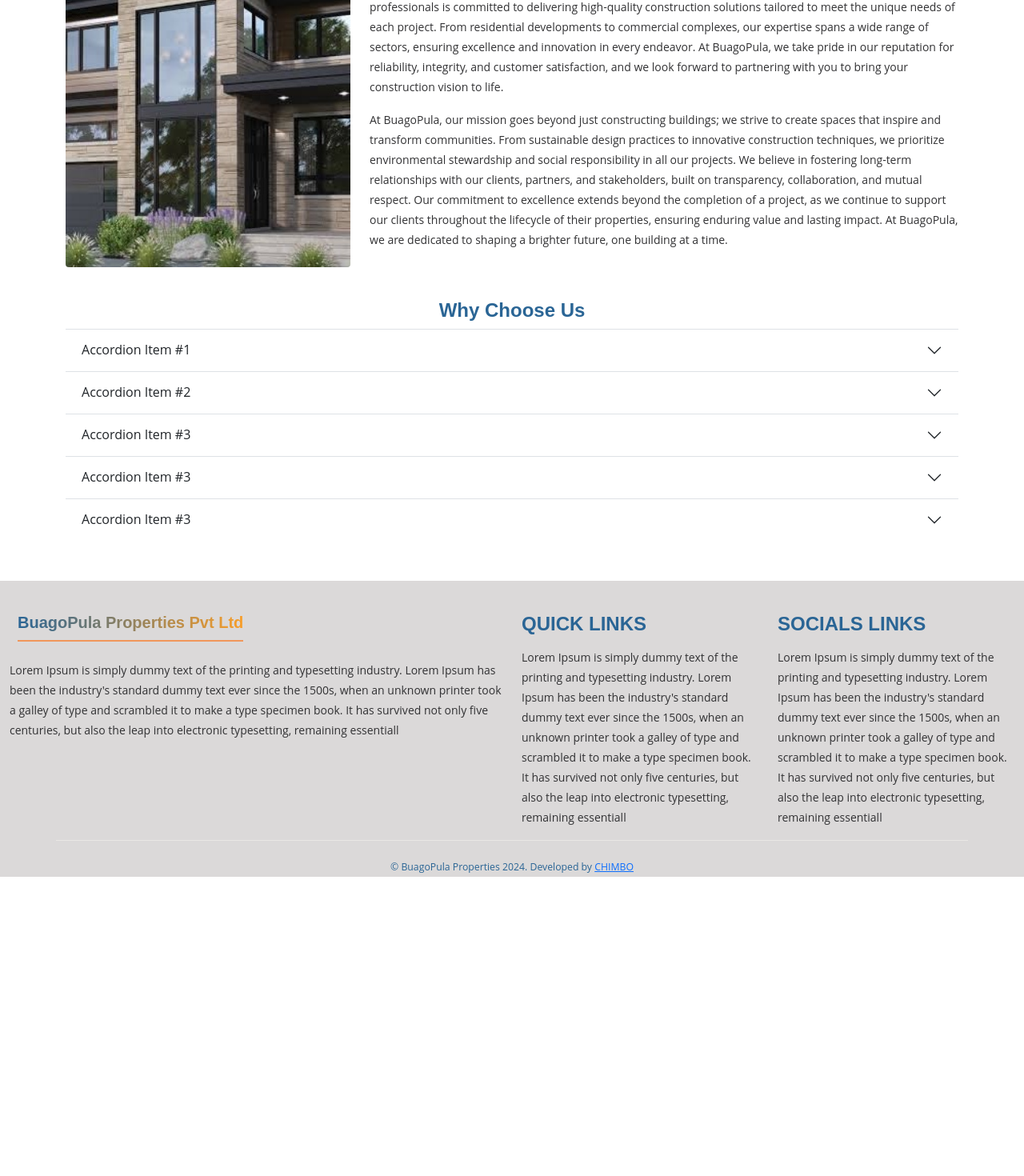
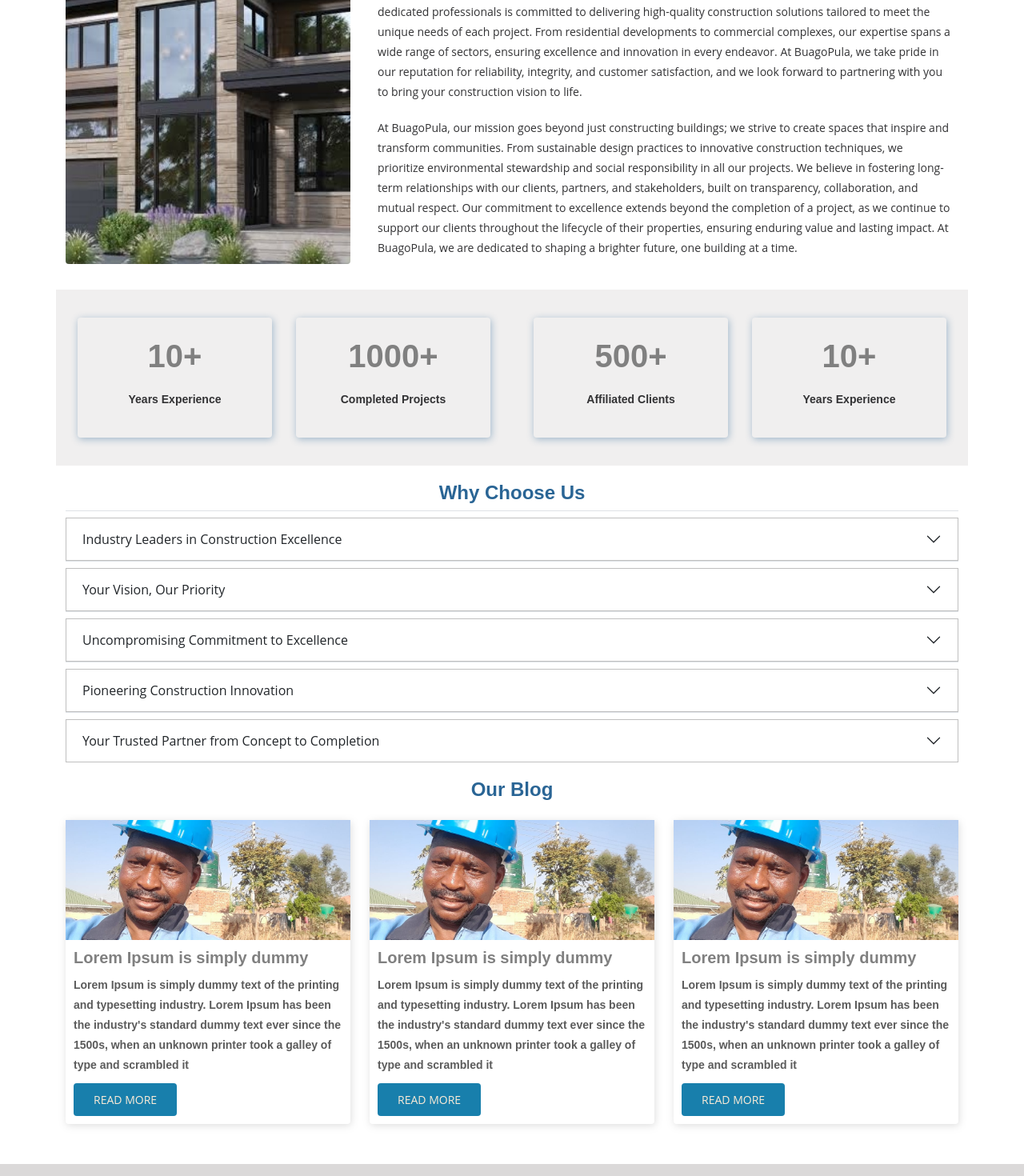
Before and after one commit to chimbo87/buagoConstruction, a React (Vite) app: page /about in a window 1280 px wide. Shown: the part 920-2390 px from the top of the page at 80% size. Before the commit the page ends 2016 px from the top, so only its background shows below. Built offline with nearby package versions, Linux system fonts and the light colour scheme.

Commit message:
about page designs

```diff
--- a/src/pages/about/About.css
+++ b/src/pages/about/About.css
@@ -86,8 +86,14 @@
     text-align: center;
     font-family: "Montserrat", sans-serif
 }
-.accordion{
-    margin-top: 40px;
+#accordionPage{
+    margin-top: 20px;
+    width: 100%;
+}
+.accordion-button{
+
+    border: 1px solid #8080807e;
+    margin-top: 8px;
 }
 .accordion h4{
     color: #2a6595;
@@ -95,6 +101,93 @@
     text-align: center;
     font-family: "Montserrat", sans-serif
 }
+#aboutOfferWrap{
+    background-color: rgba(213, 210, 210, 0.356);
+    margin-top: 30px;
+    padding: 20px 0px;
+}
+#aboutOfferWrapCard{
+    width: 100%;
+    display: flex;
+    align-items: center;
+    justify-content: center;
+}
+#aboutOfferWrapBox{
+    display: flex;
+    flex-direction: column;
+    align-items: center;
+    justify-content: center;
+    width: 100%;
+    height: 150px;
+    margin: 15px 15px;
+    border-radius: 4px;
+    box-shadow: 1px 2px 10px #2a659568;
+   padding: 20px 0px;
+}
+#aboutOfferWrapBox h1{
+    text-align: center;
+    font-weight: 700;
+    color: grey;
+    font-family: "Montserrat", sans-serif;
+}
+#aboutOfferWrapBox p{
+    font-weight: 600;
+    font-family: "Montserrat", sans-serif;
+    text-align: center;
+}
+#blogPage{
+    margin-top: 20px;
+}
+#blogPage h4{
+    color: #2a6595;
+    font-weight: 700;
+    text-align: center;
+    font-family: "Montserrat", sans-serif
+}
+#blogCard{
+    width: 100%;
+    height: auto;
+    box-shadow: 1px 2px 10px #80808042;
+    padding-bottom: 10px;
+    border-radius: 4px;
+    margin-top: 15px;
+}
+#blogCard h5, p{
+    margin: 10px 10px;
+}
+#blogCard h5{
+    font-weight: 700;
+    color: grey;
+    font-family: "Montserrat", sans-serif
+}
+#blogCard p{
+    font-weight: 600;
+    color: rgb(91, 91, 91);
+    font-family: "Montserrat", sans-serif
+}
+#blogCard img{
+    width: 100%;
+    height: 150px;
+    object-fit: cover;
+}
+#blogCard button{
+  padding: 8px 25px;
+  border-radius: 4px;
+  border: none;
+  background-color: #187fac;
+  color: #faebd7;
+  margin-left: 10px;
+}
+#blogCard button:hover{
+    color: #ffffff;
+    font-weight: 600;
+}
+
+
+
+
+
+
 
 
 @media (max-width: 750px) {
--- a/src/pages/about/About.jsx
+++ b/src/pages/about/About.jsx
@@ -2,6 +2,7 @@ import React from "react";
 import "./About.css";
 import logo from "../../assets/logo.jpg";
 import aboutbanner from "../../assets/abtstrory.jpg";
+import blogbanner from "../../assets/blogpic1.jpg";
 import Footer from "../../components/footer/Footer";
 
 function About() {
@@ -73,6 +74,36 @@ function About() {
             </div>
           </div>
         </div>
+        <div class="row" id="aboutOfferWrap">
+          <div class="col-lg-6 col-md-4">
+            <div id="aboutOfferWrapCard">
+              <div id="aboutOfferWrapBox">
+                <h1>10+</h1>
+                <p>Years Experience</p>
+              </div>
+
+              <div id="aboutOfferWrapBox">
+                <h1>1000+</h1>
+                <p>Completed Projects</p>
+              </div>
+            </div>
+          </div>
+          <div class="col-lg-6 col-md-4">
+            <div id="aboutOfferWrapCard">
+              <div id="aboutOfferWrapBox">
+                <h1>500+</h1>
+                <p>Affiliated Clients</p>
+              </div>
+
+              <div id="aboutOfferWrapBox">
+                <h1>10+</h1>
+                <p>Years Experience</p>
+              </div>
+            </div>
+          </div>
+        </div>
+
+        <div id="accordionPage">
           <div class="accordion accordion-flush" id="accordionFlushExample">
             <h4>Why Choose Us</h4>
             <div class="accordion-item">
@@ -85,7 +116,7 @@ function About() {
                   aria-expanded="false"
                   aria-controls="flush-collapseOne"
                 >
-                Accordion Item #1
+                  Industry Leaders in Construction Excellence
                 </button>
               </h2>
               <div
@@ -94,9 +125,11 @@ function About() {
                 data-bs-parent="#accordionFlushExample"
               >
                 <div class="accordion-body">
-                Placeholder content for this accordion, which is intended to
-                demonstrate the <code>.accordion-flush</code> class. This is the
-                first item's accordion body.
+                  With decades of combined experience and a proven track record
+                  of successful projects, we bring unparalleled expertise to
+                  every construction endeavor. Our seasoned team of
+                  professionals is committed to delivering superior quality,
+                  precision, and innovation in every aspect of our work.
                 </div>
               </div>
             </div>
@@ -110,7 +143,7 @@ function About() {
                   aria-expanded="false"
                   aria-controls="flush-collapseTwo"
                 >
-                Accordion Item #2
+                  Your Vision, Our Priority
                 </button>
               </h2>
               <div
@@ -119,10 +152,12 @@ function About() {
                 data-bs-parent="#accordionFlushExample"
               >
                 <div class="accordion-body">
-                Placeholder content for this accordion, which is intended to
-                demonstrate the <code>.accordion-flush</code> class. This is the
-                second item's accordion body. Let's imagine this being filled
-                with some actual content.
+                  At BuagoPula, client satisfaction is at the heart of
+                  everything we do. We listen closely to your needs, collaborate
+                  transparently, and customize our solutions to exceed your
+                  expectations. Your vision is our priority, and we are
+                  dedicated to bringing it to life with integrity,
+                  professionalism, and unwavering dedication.
                 </div>
               </div>
             </div>
@@ -137,7 +172,7 @@ function About() {
                   aria-expanded="false"
                   aria-controls="flush-collapseThree"
                 >
-                Accordion Item #3
+                  Uncompromising Commitment to Excellence
                 </button>
               </h2>
               <div
@@ -146,12 +181,12 @@ function About() {
                 data-bs-parent="#accordionFlushExample"
               >
                 <div class="accordion-body">
-                Placeholder content for this accordion, which is intended to
-                demonstrate the <code>.accordion-flush</code> class. This is the
-                third item's accordion body. Nothing more exciting happening
-                here in terms of content, but just filling up the space to make
-                it look, at least at first glance, a bit more representative of
-                how this would look in a real-world application.
+                  Our commitment to quality is unwavering. From meticulous
+                  planning to rigorous quality control measures, we ensure that
+                  every project is executed to the highest standards of
+                  craftsmanship and precision. With BuagoPula, you can trust
+                  that your project will be built with uncompromising quality
+                  and attention to detail.
                 </div>
               </div>
             </div>
@@ -161,25 +196,25 @@ function About() {
                   class="accordion-button collapsed"
                   type="button"
                   data-bs-toggle="collapse"
-                data-bs-target="#flush-collapseThree"
+                  data-bs-target="#flush-collapseFour"
                   aria-expanded="false"
-                aria-controls="flush-collapseThree"
+                  aria-controls="flush-collapseFour"
                 >
-                Accordion Item #3
+                  Pioneering Construction Innovation
                 </button>
               </h2>
               <div
-              id="flush-collapseThree"
+                id="flush-collapseFour"
                 class="accordion-collapse collapse"
                 data-bs-parent="#accordionFlushExample"
               >
                 <div class="accordion-body">
-                Placeholder content for this accordion, which is intended to
-                demonstrate the <code>.accordion-flush</code> class. This is the
-                third item's accordion body. Nothing more exciting happening
-                here in terms of content, but just filling up the space to make
-                it look, at least at first glance, a bit more representative of
-                how this would look in a real-world application.
+                  Embracing the latest advancements in technology and
+                  construction practices, we strive to push the boundaries of
+                  innovation in every project we undertake. From sustainable
+                  building techniques to cutting-edge design concepts, we are
+                  committed to delivering forward-thinking solutions that set
+                  new benchmarks in the industry.
                 </div>
               </div>
             </div>
@@ -189,31 +224,74 @@ function About() {
                   class="accordion-button collapsed"
                   type="button"
                   data-bs-toggle="collapse"
-                data-bs-target="#flush-collapseThree"
+                  data-bs-target="#flush-collapseFive"
                   aria-expanded="false"
-                aria-controls="flush-collapseThree"
+                  aria-controls="flush-collapseFive"
                 >
-                Accordion Item #3
+                  Your Trusted Partner from Concept to Completion
                 </button>
               </h2>
               <div
-              id="flush-collapseThree"
+                id="flush-collapseFive"
                 class="accordion-collapse collapse"
                 data-bs-parent="#accordionFlushExample"
               >
                 <div class="accordion-body">
-                Placeholder content for this accordion, which is intended to
-                demonstrate the <code>.accordion-flush</code> class. This is the
-                third item's accordion body. Nothing more exciting happening
-                here in terms of content, but just filling up the space to make
-                it look, at least at first glance, a bit more representative of
-                how this would look in a real-world application.
+                  At BuagoPula, we believe in building lasting relationships
+                  with our clients. Our dedicated team provides comprehensive
+                  support throughout every stage of the construction process,
+                  from initial concept development to project completion and
+                  beyond. With BuagoPula by your side, you can trust that you
+                  have a reliable partner committed to your success.
                 </div>
               </div>
             </div>
           </div>
         </div>
-      <Footer/>
+        <div class="row" id="blogPage">
+          <h4>Our Blog</h4>
+          <div class="col-lg-4 col-md-4">
+            <div id="blogCard">
+              <img src={blogbanner} alt="" />
+              <h5> Lorem Ipsum is simply dummy </h5>
+              <p>
+                Lorem Ipsum is simply dummy text of the printing and typesetting
+                industry. Lorem Ipsum has been the industry's standard dummy
+                text ever since the 1500s, when an unknown printer took a galley
+                of type and scrambled it
+              </p>
+              <button>READ MORE</button>
+            </div>
+          </div>
+          <div class="col-lg-4 col-md-4">
+            <div id="blogCard">
+              <img src={blogbanner} alt="" />
+              <h5> Lorem Ipsum is simply dummy </h5>
+              <p>
+                Lorem Ipsum is simply dummy text of the printing and typesetting
+                industry. Lorem Ipsum has been the industry's standard dummy
+                text ever since the 1500s, when an unknown printer took a galley
+                of type and scrambled it
+              </p>
+              <button>READ MORE</button>
+            </div>
+          </div>
+          <div class="col-lg-4 col-md-4">
+            <div id="blogCard">
+              <img src={blogbanner} alt="" />
+              <h5> Lorem Ipsum is simply dummy </h5>
+              <p>
+                Lorem Ipsum is simply dummy text of the printing and typesetting
+                industry. Lorem Ipsum has been the industry's standard dummy
+                text ever since the 1500s, when an unknown printer took a galley
+                of type and scrambled it
+              </p>
+              <button>READ MORE</button>
+            </div>
+          </div>
+        </div>
+      </div>
+      <Footer />
     </>
   );
 }
```
Also changed, not shown: src/assets/blogpic1.jpg (added). Lines whose indentation alone changed are shown as unchanged.
